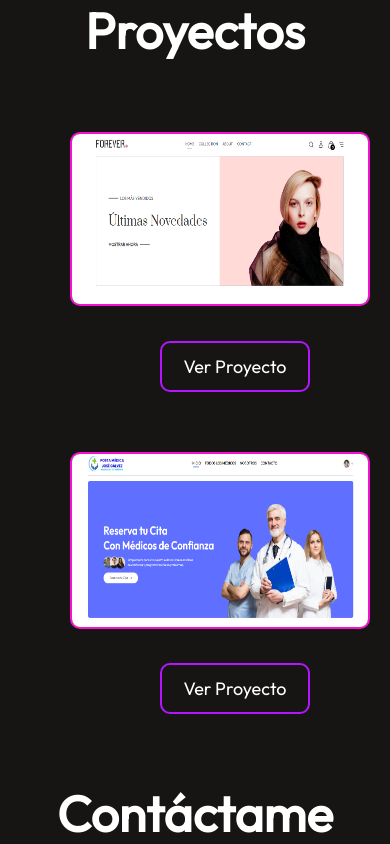
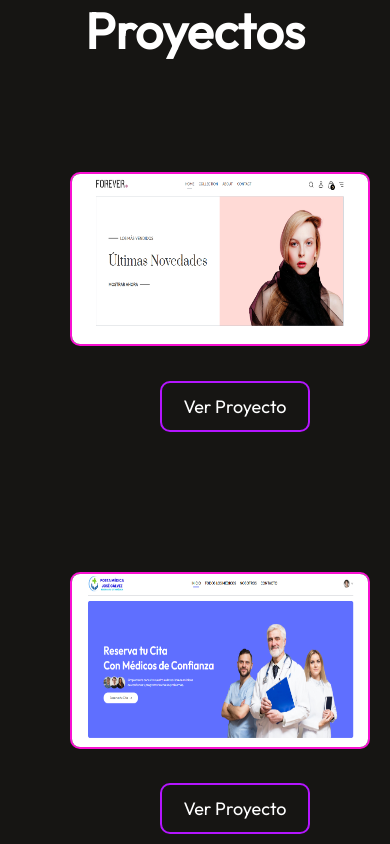
Before and after one commit to MarioCamayo/portfolio, a React (Vite) app: page / in a window 390 px wide. Shown: the part 4980-5824 px from the top of the page. Built offline with nearby package versions, Linux system fonts and the light colour scheme.

Commit message:
se colocó medidas responsivas  de 480px al componente MyWork

```diff
--- a/src/components/MyWork/mywork.css
+++ b/src/components/MyWork/mywork.css
@@ -203,6 +203,8 @@
     margin: 0 auto;
     width: 300px;
     height: 280px;
+    margin: 40px 0px;
+
   }
 
 
```
